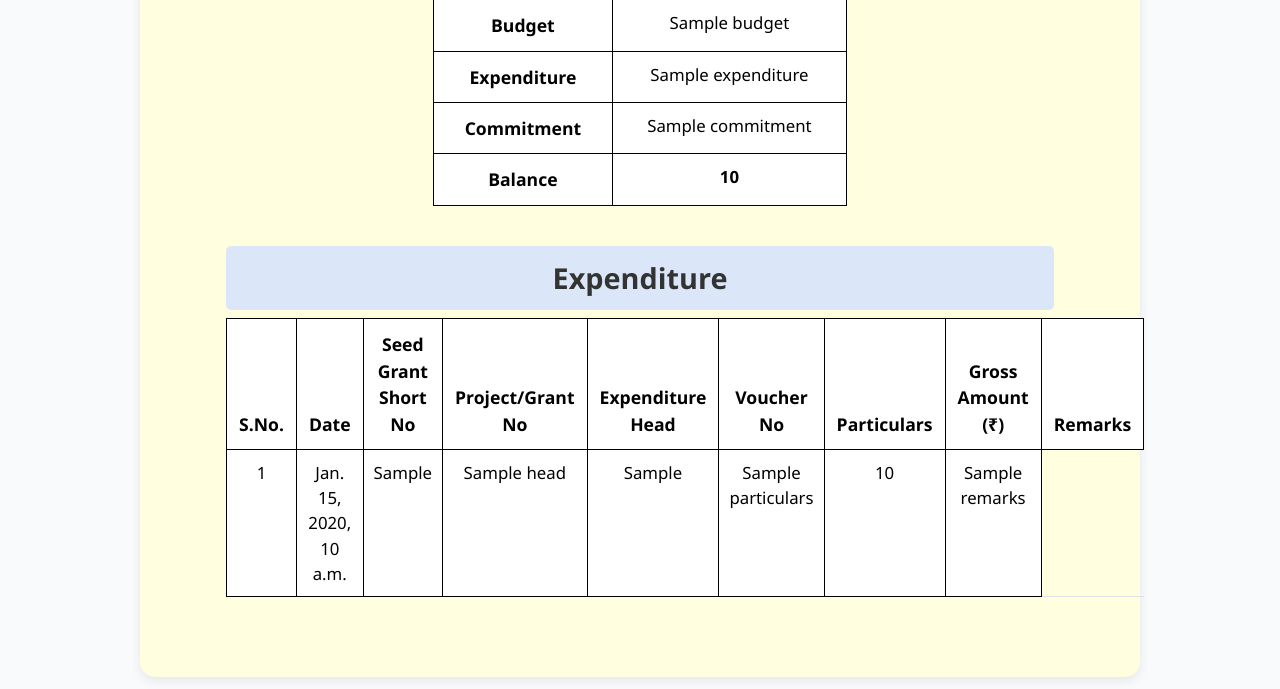
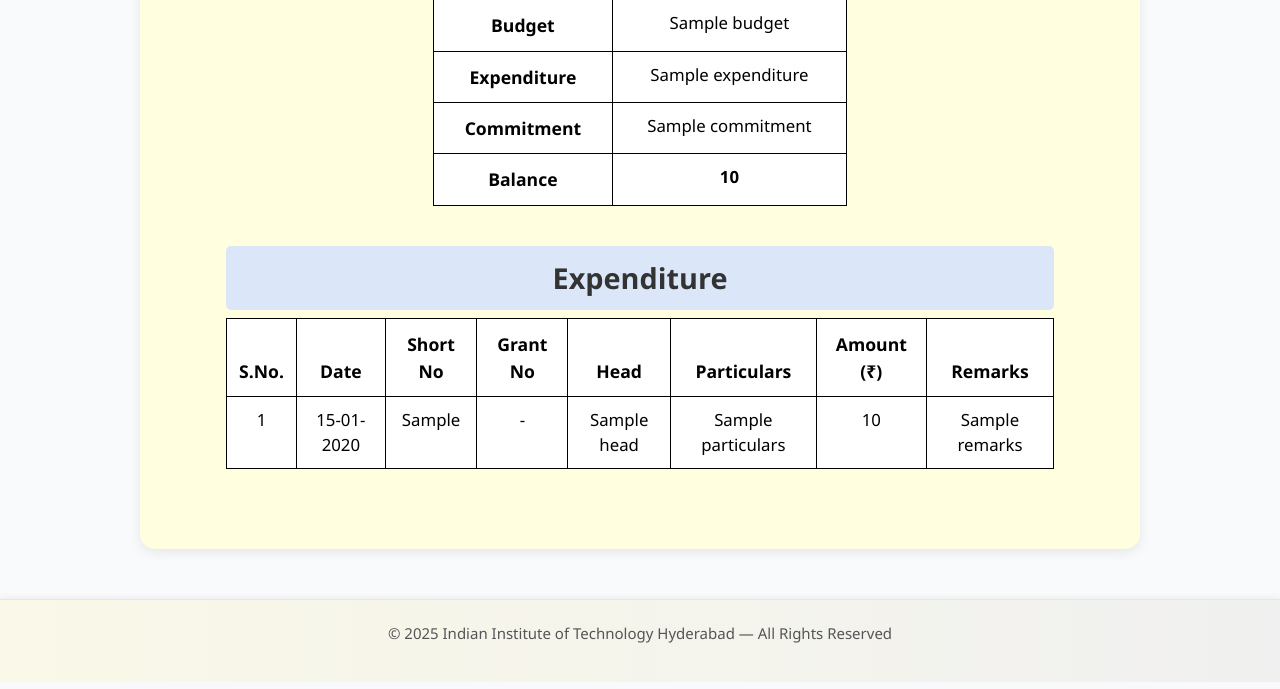
Before and after one commit to ShivaaySingh-singh/main_projectiith, a Django app: template templates/bill_report_user.html in a window 1280 px wide. Shown: the part 1250-1939 px from the top of the page. Run offline with Django 5.2, Linux system fonts and the light colour scheme; the template is opened without the code that fills it: most values are stand-ins (such as "Sample title", 1, 10 or a date in 2020).

Commit message:
Updated adding committment and expenditure features

```diff
--- a/project/resources.py
+++ b/project/resources.py
@@ -119,7 +119,7 @@ class SeedGrantResource(resources.ModelResource):
     budget_year2 = fields.Field(column_name="Budget for 2nd Year", attribute="budget_year2")
     total_budget = fields.Field(column_name="Total", attribute="total_budget")
     equipment = fields.Field(column_name="Equipment", attribute="equipment", widget=ZeroIfBlankWidget() )
-    consumables = fields.Field(column_name="Consumabeles", attribute="consumables", widget=ZeroIfBlankWidget())
+    consumables = fields.Field(column_name="Consumables", attribute="consumables", widget=ZeroIfBlankWidget())
     contingency = fields.Field(column_name="Contingency", attribute="contingency", widget=ZeroIfBlankWidget())
     travel = fields.Field(column_name="Travel", attribute="travel", widget=ZeroIfBlankWidget())
     manpower = fields.Field(column_name="Manpower", attribute="manpower", widget=ZeroIfBlankWidget())
--- a/templates/bill_report_user.html
+++ b/templates/bill_report_user.html
@@ -167,12 +167,11 @@
             <tr>
                 <th>S.No.</th>
                 <th>Date</th>
-                <th>Seed Grant Short No</th>
-                <th>Project/Grant No</th>
-                <th>Expenditure Head</th>
-                <th>Voucher No</th>
+                <th>Short No</th>
+                <th>Grant No</th>
+                <th>Head</th>
                 <th>Particulars</th>
-                <th>Gross Amount (₹)</th>
+                <th>Amount (₹)</th>
                 <th>Remarks</th>
             </tr>
         </thead>
@@ -180,19 +179,28 @@
             {% for exp in expenditures %}
             <tr>
                 <td>{{ forloop.counter }}</td>
-                <td>{{ exp.date }}</td>
-                <td>{{ exp.grant_no }}</td>
+                <td>{{ exp.date|date:"d-m-Y" }}</td>
+                <td>{{ exp.grant_no|default:"-" }}</td>
+                <td>{{ exp.short_no|default:"-"}}
                 <td>{{ exp.head }}</td>
-                <td>{{ exp.voucher_no }}</td>
+
                 <td>{{ exp.particulars }}</td>
                 <td>{{ exp.amount }}</td>
-                <td>{{ exp.remarks }}</td>
+                <td>{{ exp.remarks|default:"-" }}</td>
             </tr>
             {% empty %}
-            <tr><td colspan="9">No expenditure records found.</td></tr>
+            <tr><td colspan="8">No expenditure records found.</td></tr>
             {% endfor %}
         </tbody>
     </table>
 </div>
 
+
+<script>
+// Auto-refresh page every 30 seconds to show latest expenditures
+setInterval(function() {
+    location.reload();
+}, 30000); // 30000ms = 30 seconds
+</script>
+
 {% endblock %}
```
Also changed, not shown: project/views.py (+19 -3 lines), db.sqlite3.
